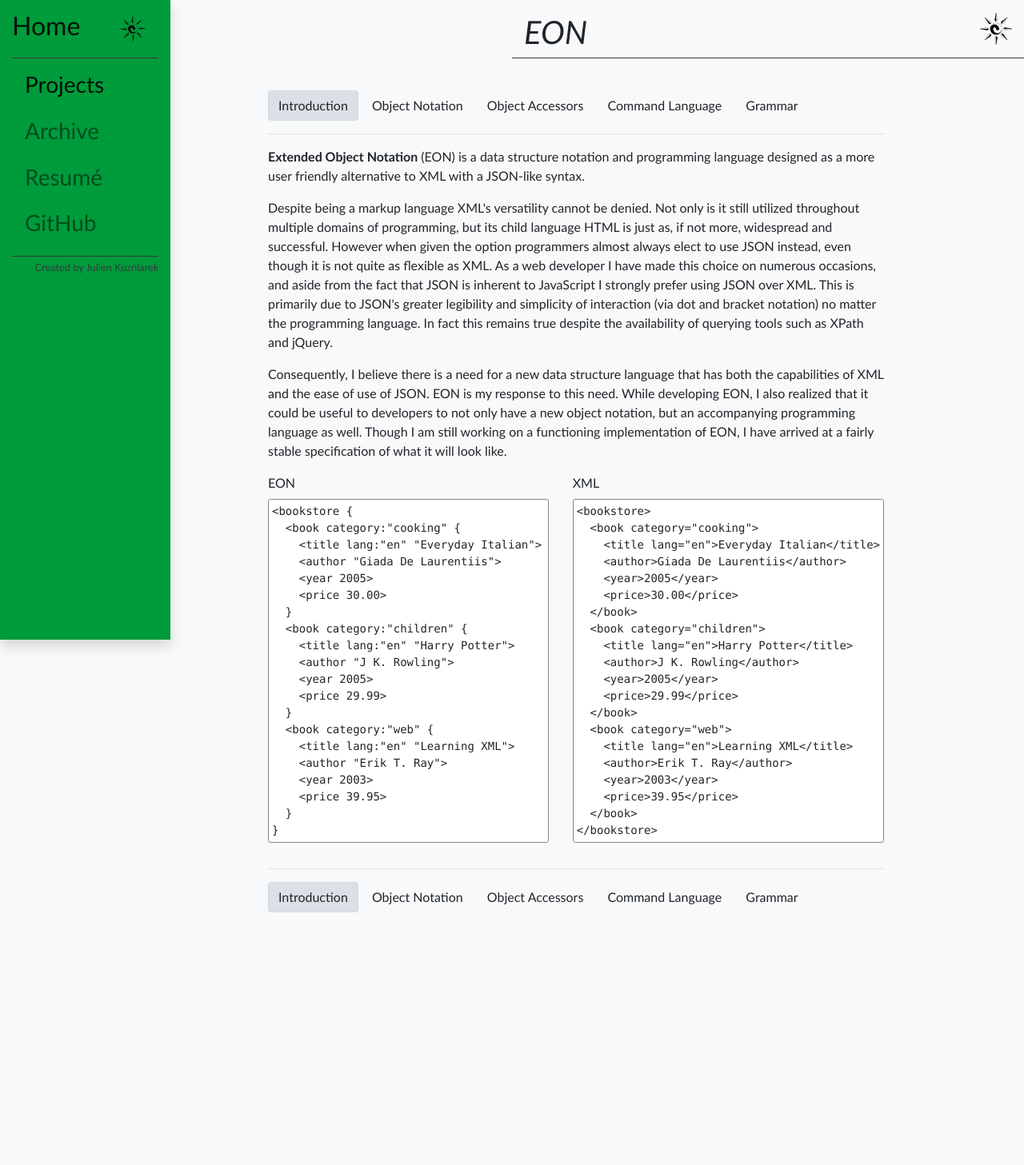
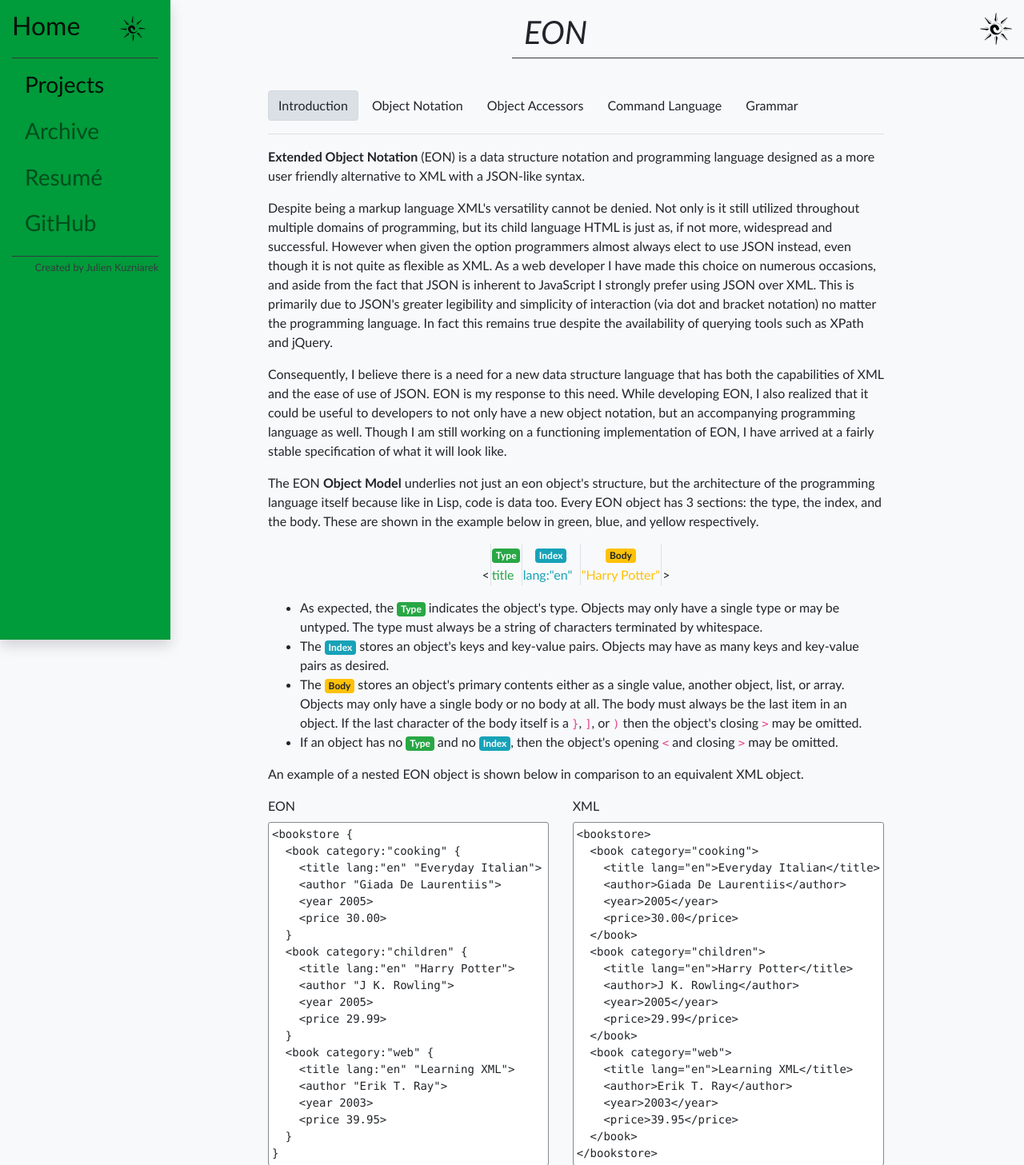
Before and after one commit to jkuzniarek/website-php, a PHP site: page /projects/EON/introduction.php in a window 1280 px wide. Shown: the top 1457 px of the page at 80% size. Before the commit the page ends 1141 px from the top, so only its background shows below. Run offline with PHP 8.4, Linux system fonts and the light colour scheme; data comes from the database, SQL or seed files in the repository.

Commit message:
added object model overview

```diff
--- a/projects/EON/introduction.php
+++ b/projects/EON/introduction.php
@@ -41,6 +41,53 @@ include $sRoot.'templates/sidebar.php';
       but an accompanying programming language as well.
       Though I am still working on a functioning implementation of EON, I have arrived at a fairly stable specification of what it will look like.
     </p>
+
+    <p>
+      The EON <strong>Object Model</strong> underlies not just an eon object's structure, but the architecture of the programming language itself because like in Lisp, code is data too.
+      Every EON object has 3 sections: the type, the index, and the body. These are shown in the example below in green, blue, and yellow respectively.
+    </p>
+    <p>
+      <table class="mx-auto">
+        <tr class="text-center">
+          <td></td>
+          <td class="border-right border-left"><span class="badge badge-success">Type</span></td>
+          <td class="text-info border-right"><span class="badge badge-info">Index</span></td>
+          <td class="text-warning border-right"><span class="badge badge-warning">Body</span></td>
+          <td></td>
+        </tr>
+        <tr>
+          <td>&lt;</td>
+          <td class="text-success border-right border-left">title &nbsp;</td>
+          <td class="text-info border-right">lang:"en" &nbsp;</td>
+          <td class="text-warning border-right">"Harry Potter"</td>
+          <td>&gt;</td>
+        </tr>
+      </table>
+    </p>
+
+    <ul>
+      <li>
+        As expected, the <span class="badge badge-success">Type</span> indicates the object's type.
+        Objects may only have a single type or may be untyped.
+        The type must always be a string of characters terminated by whitespace.
+      </li>
+      <li>
+        The <span class="badge badge-info">Index</span> stores an object's keys and key-value pairs.
+        Objects may have as many keys and key-value pairs as desired.
+      </li>
+      <li>
+        The <span class="badge badge-warning">Body</span> stores an object's primary contents either as a single value, another object, list, or array.
+        Objects may only have a single body or no body at all.
+        The body must always be the last item in an object.
+        If the last character of the body itself is a <code>}</code>, <code>]</code>, or <code>)</code> then the object's closing <code>&gt;</code> may be omitted.
+      </li>
+      <li>
+        If an object has no <span class="badge badge-success">Type</span> and no <span class="badge badge-info">Index</span>,
+        then the object's opening <code>&lt;</code> and closing <code>&gt;</code> may be omitted.
+      </li>
+    </ul>
+
+    <p>An example of a nested EON object is shown below in comparison to an equivalent XML object.</p>
 
     <div class="row">
       <div class="col">
```
